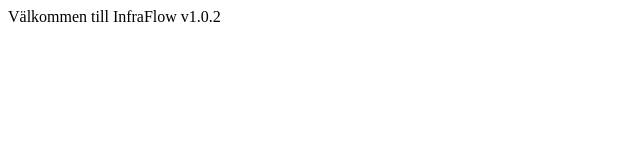
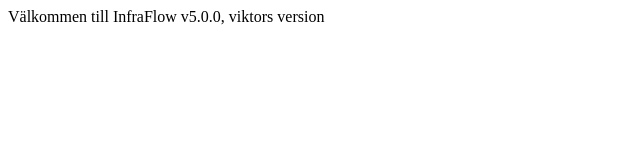
Before and after one commit to k1s3n/InfraFlows, a plain HTML site: page index.html in a window 1280 px wide. Shown: the whole page, without its empty margins (0-640 px from the left). Drawn offline with Linux system fonts and the light colour scheme.

Commit message:
viktors commit

```diff
--- a/index.html
+++ b/index.html
@@ -6,6 +6,6 @@
     <title>InfraFlow</title>
 </head>
 <body>
-    Välkommen till InfraFlow v1.0.2
+    Välkommen till InfraFlow v5.0.0, viktors version
 </body>
 </html>
```
